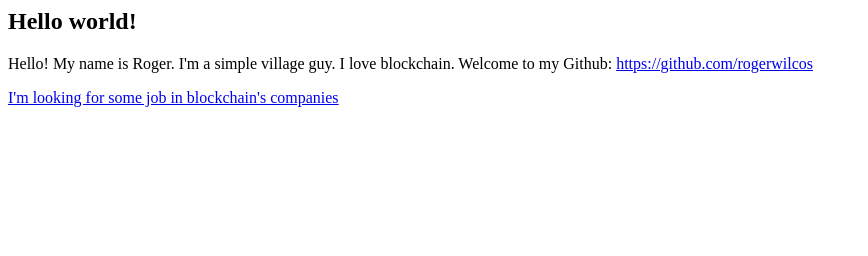
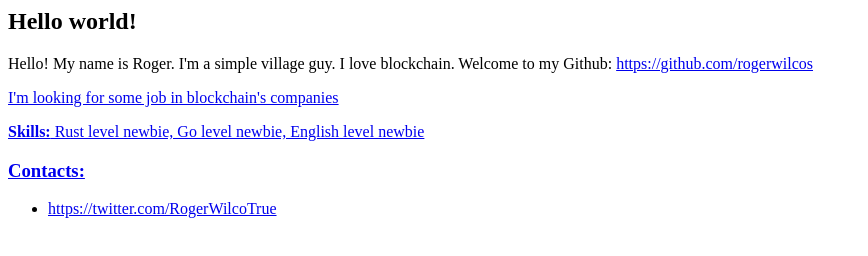
Before and after one commit to rogerwilcos/rogerwilcos.github.io, a plain HTML site: page index.html in a window 1280 px wide. Shown: the whole page, without its empty margins (0-868 px from the left). Drawn offline with Linux system fonts and the light colour scheme.

Commit message:
Update index.html

```diff
--- a/index.html
+++ b/index.html
@@ -5,5 +5,12 @@
 <p>Hello! My name is Roger. I'm a simple village guy. I love blockchain. Welcome to my Github:
 <a href="https://github.com/rogerwilcos">https://github.com/rogerwilcos</p>
 <p>I'm looking for some job in blockchain's companies</p>
+<p><b>Skills:</b> Rust level newbie, Go level newbie, English level newbie</p>
+<h3>Contacts:</h3>
+<ul>
+<li>
+  <a href="https://twitter.com/RogerWilcoTrue">https://twitter.com/RogerWilcoTrue</a>
+</li>
+</ul>
 </body>
 </html>
```
